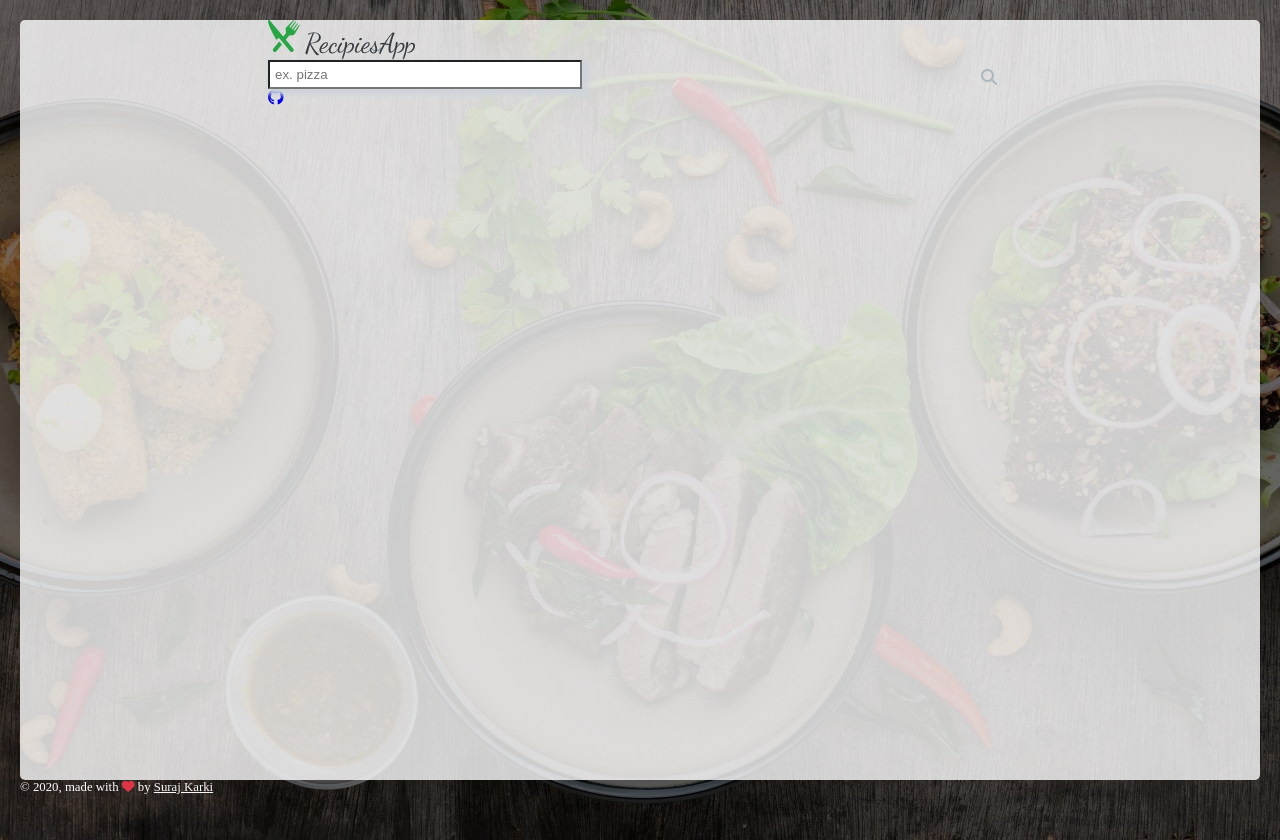
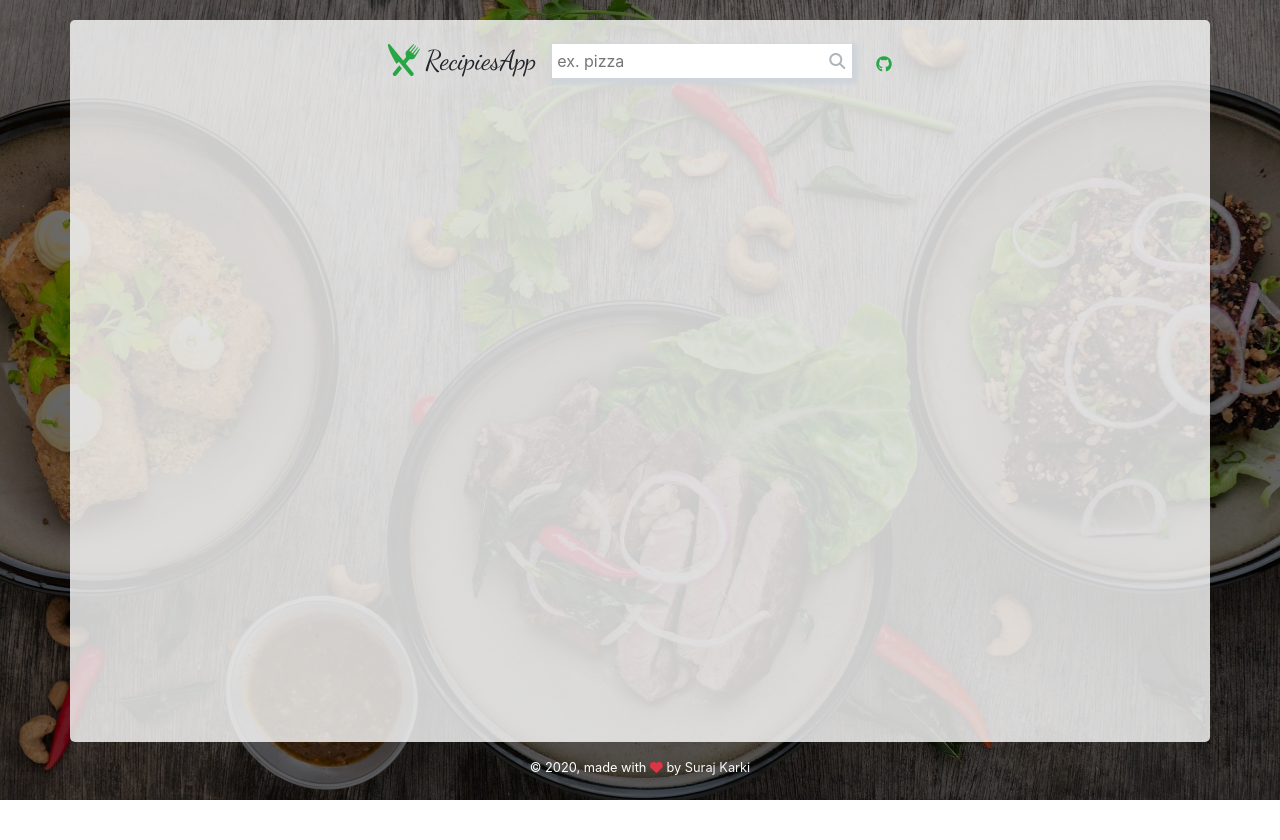
Before and after one commit to surajkarki66/react-recipies-app, a React (Create React App) app: page / in a window 1280 px wide. After the commit the page ends 800 px from the top, so only its background shows below. Built offline with nearby package versions, Linux system fonts and the light colour scheme.

Commit message:
Fixes some scss bug.

```diff
--- a/src/App.scss
+++ b/src/App.scss
@@ -2,7 +2,6 @@
 
 body {
 	color: $gray-800;
-	margin: 0px;
 }
 
 .bg-app {
@@ -18,6 +17,7 @@ body {
 		background-size: contain;
 	}
 }
+
 
 .content {
 	border-radius: 5px;
--- a/src/index.tsx
+++ b/src/index.tsx
@@ -2,6 +2,7 @@ import React from "react";
 import ReactDOM from "react-dom";
 
 import App from "./App";
+import "./assets/scss/custom.scss";
 import reportWebVitals from "./reportWebVitals";
 
 ReactDOM.render(
```
